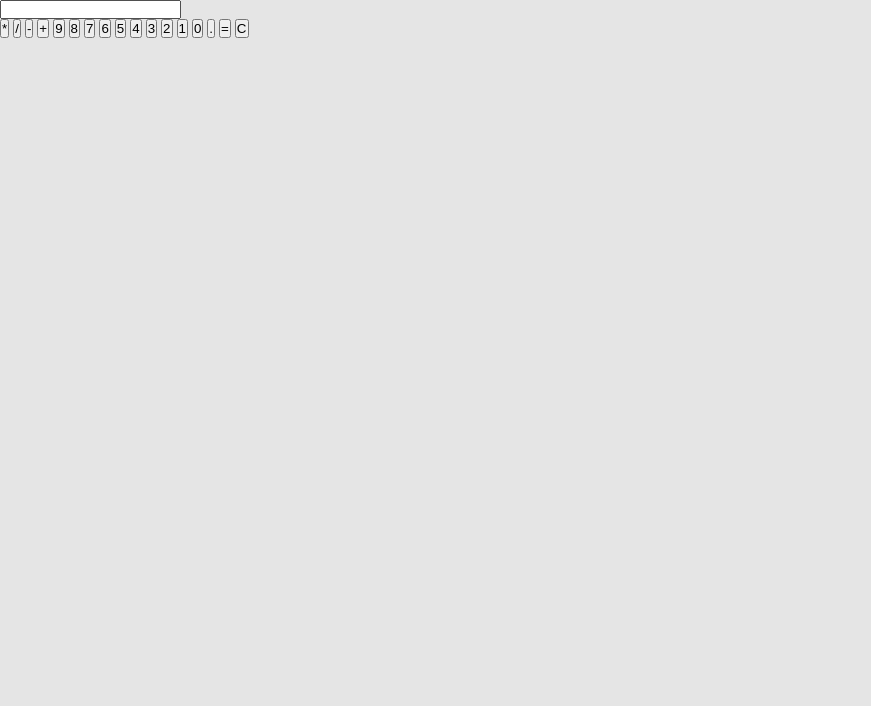
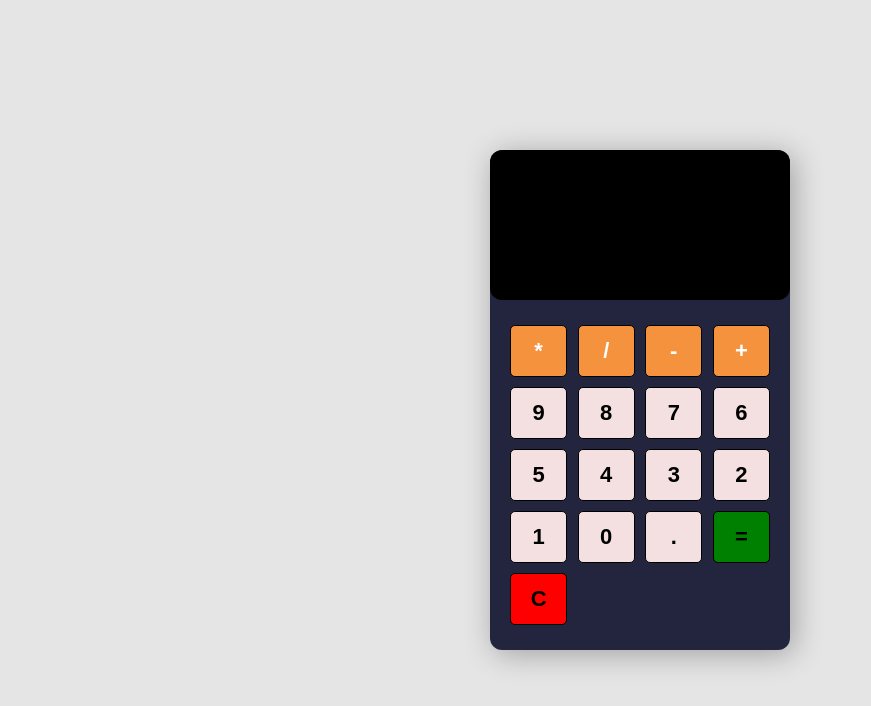
Before and after one commit to HumbleGh/JS-Pro1, a plain HTML site: page index.html in a window 1280 px wide. Shown: the whole page, without its empty margins (0-871 px from the left). Drawn offline with Linux system fonts and the light colour scheme.

Commit message:
buttons styled

```diff
--- a/index.html
+++ b/index.html
@@ -33,8 +33,8 @@
                 <button type="button" class="btn btn-grey" data-num="0">0</button>
                 <button type="button" class="btn btn-grey" data-num=".">.</button>
 
-                <button type="button" class="btn btn-grey" >=</button>
-                <button type="button" class="btn btn-grey" >C</button>
+                <button type="button" class="btn btn-equal" >=</button>
+                <button type="button" class="btn btn-clear" >C</button>
             </div>
 
         </section>
--- a/style.css
+++ b/style.css
@@ -4,7 +4,68 @@
     box-sizing: border-box;
 }
 
-body{
+body {
     min-height: 100vh;
     background: #e5e5e5;
+    display: flex;
+    justify-content: center;
+    align-items: center;
 }
+
+.calculator {
+    width: 300px;
+    height: 500px;
+    box-shadow: 4px 4px 30px rgba(0, 0, 0, 0.3);
+    border-radius: 12px;
+    background: #22253d;
+    overflow: hidden;
+}
+
+form input {
+    width: 100%;
+    height: 150px;
+    border: none;
+    border-radius: 12px;
+    font-size: 2rem;
+    padding: 1rem;
+    color: aliceblue;
+    background: #000;
+    text-align: right;
+    pointer-events: none;
+}
+
+.buttons {
+    display: flex;
+    flex-wrap: wrap;
+    justify-content: space-between;
+    padding: 20px;
+}
+
+button {
+    flex: 0 0 22%;
+    margin: 5px 0;
+    border: 1px solid #000;
+    width: 60px;
+    height: 52px;
+    font-size: 22px;
+    font-weight: 600;
+    border-radius: 5px;
+    cursor: pointer;
+}
+
+.btn-yellow {
+    background-color: rgb(245, 146, 62);
+    color: white;
+}
+
+.btn-grey {
+    background-color: rgb(244, 224, 224);
+}
+
+.btn-equal {
+    background-color: green;
+}
+
+.btn-clear {
+    background-color: red;
+}
```
